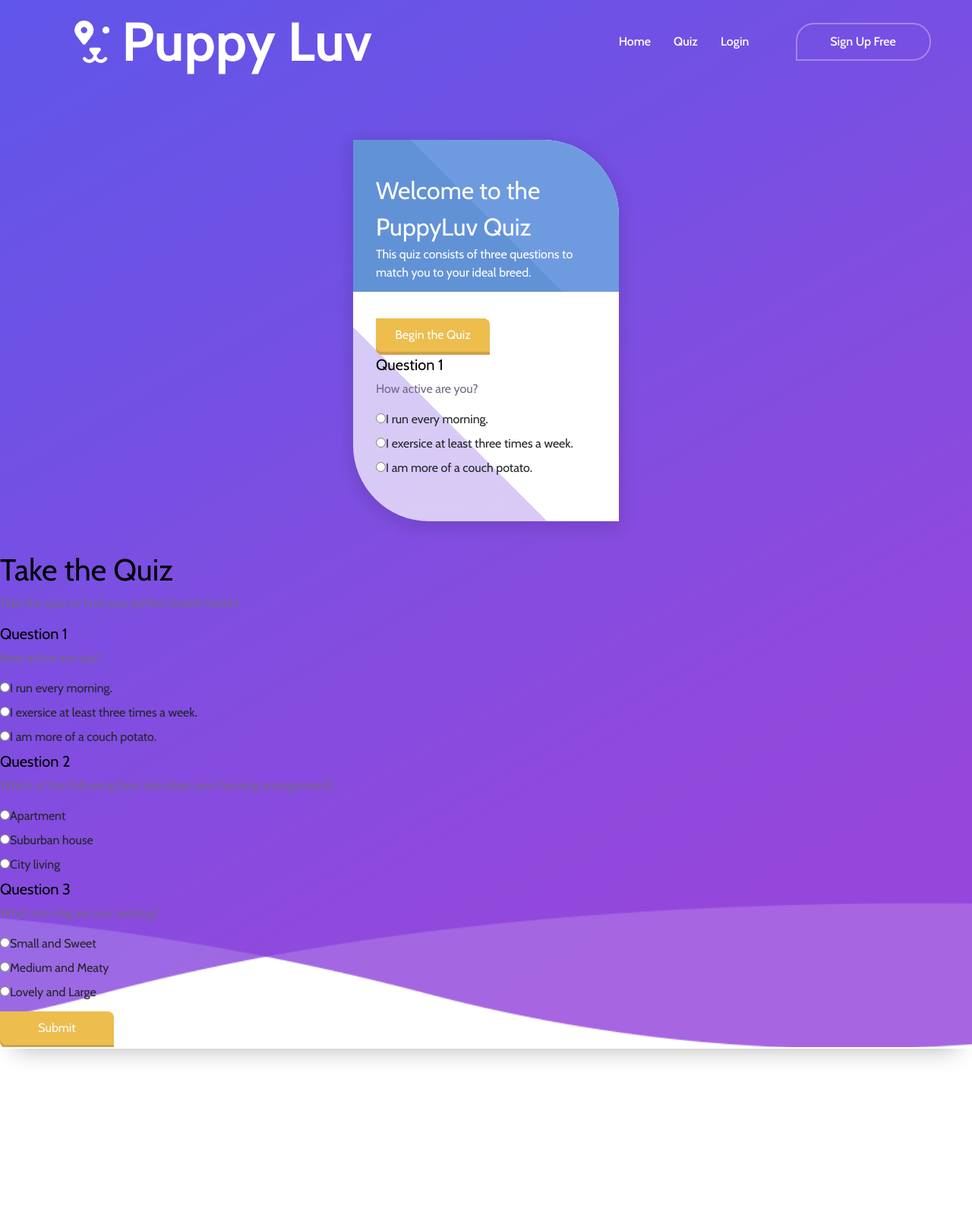
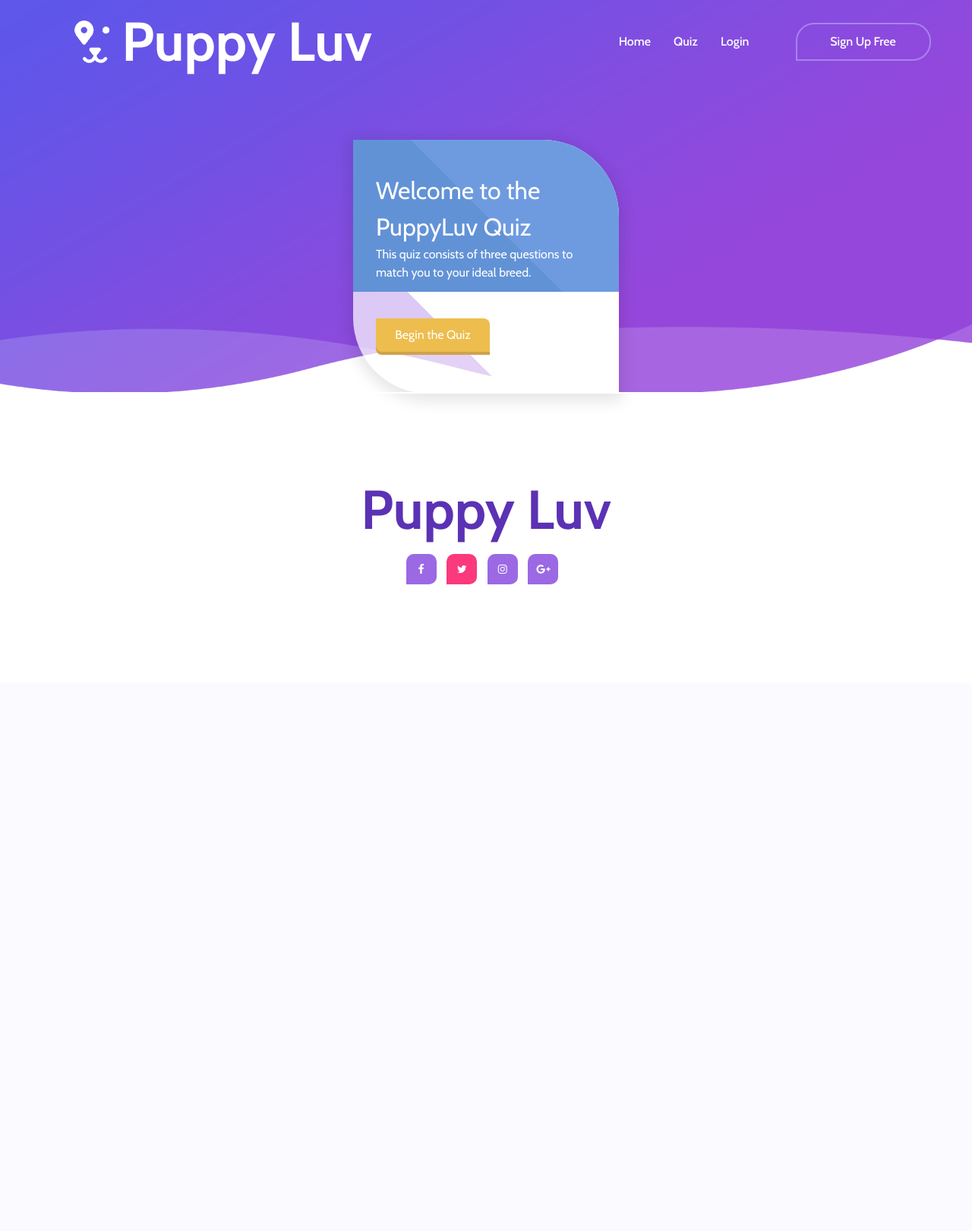
Before and after one commit to pdahl95/puppyLuv, a PHP site: page /finalProject/quixtest.html in a window 1280 px wide. Shown: the top 1620 px of the page at 76% size. After the commit the page ends 769 px from the top, so only its background shows below. Run offline with PHP 8.4, Linux system fonts and the light colour scheme.

Commit message:
quiz functionality

```diff
--- a/finalProject/js/quizInteractivity.js
+++ b/finalProject/js/quizInteractivity.js
@@ -36,7 +36,7 @@ function checkQOne(event) {
       } else {
         scoreDisplay.innerHTML = '<p>Sorry, wrong answer.<br>Score: ' + score + '</p>';
       }
- }
+}
 
 function checkQTwo(event) {
   var answerQTwo = event.target.id;
@@ -57,10 +57,10 @@ function checkQTwo(event) {
 function checkQThree() {
 
     var thirdQComplete = document.getElementById('questionThree');
-    var fourthQuestion = document.getElementById('questionFour');
+    // var fourthQuestion = document.getElementById('questionFour');
 
     thirdQComplete.style.display = 'none';
-    fourthQuestion.style.display = 'block';
+    // fourthQuestion.style.display = 'block';
 
     var checkBoxes = document.getElementsByName('q3');
     var answersQThree = [];
@@ -94,23 +94,23 @@ function checkQThree() {
         }
 }
 
-function checkQFour() {
-  var fourthInput = document.getElementById('stringOrNumber').value;
-  var fourthInputLower = fourthInput.toLowerCase();
-  var fourthQComplete = document.getElementById('questionFour');
-  var showFinal = document.getElementById('finish');
-  finalScore = document.getElementById('finalScore');
+// function checkQFour() {
+//   var fourthInput = document.getElementById('stringOrNumber').value;
+//   var fourthInputLower = fourthInput.toLowerCase();
+//   var fourthQComplete = document.getElementById('questionFour');
+//   var showFinal = document.getElementById('finish');
+//   finalScore = document.getElementById('finalScore');
 
-    fourthQComplete.style.display = 'none';
-    showFinal.style.display = 'block';
+//     fourthQComplete.style.display = 'none';
+//     showFinal.style.display = 'block';
 
-  if ((parseInt(fourthInput) === 4) || (fourthInputLower === 'four')) {
-    score++;
-    checkFinalScore();
-    } else {
-      checkFinalScore();
-    }
-}
+//   if ((parseInt(fourthInput) === 4) || (fourthInputLower === 'four')) {
+//     score++;
+//     checkFinalScore();
+//     } else {
+//       checkFinalScore();
+//     }
+// }
 
 function checkFinalScore() {
   switch (score) {
--- a/finalProject/quixtest.html
+++ b/finalProject/quixtest.html
@@ -71,7 +71,6 @@
         </div>
     </header>
     <!-- ***** Header Area End ***** -->
-
     <!-- ***** Wellcome Area Start ***** -->
     <section class="wellcome_areaIMAGEGRID clearfix" id="home">
          <br><br><br>  <br><br><br>
@@ -91,120 +90,59 @@
         <button onclick="beginQuiz();">Begin the Quiz</button>
       </div>
        <!--start q1 test-->
-       <div class="question">
-				<h5>Question 1</h5>
-				<div class="answers">
-					<p>How active are you?</p>
-					<form action="">
-					  <input type="radio" id="q0A" name="answer0" v-on:click="answeredQuestion(0,'A')"><label for="q0A">I run every morning.</label><br>
-					  <input type="radio" id="q0B" name="answer0" v-on:click="answeredQuestion(0,'B')"><label for="q0B">I exersice at least three times a week.</label><br>
-					  <input type="radio" id="q0C" name="answer0" v-on:click="answeredQuestion(0,'C')"><label for="q0C">I am more of a couch potato.</label>
-					</form>
-				</div>
-			</div>
-
+      <div id="main">
       <!--start q1 actual-->
+      <div v-if="!finishedQuiz">
       <div id="questionOne" class="fadein" class="question">
         <h3>Question 1</h3>
         <div class="answers">
         <p>How active are you?</p>
-        <button id="temp" onclick="checkQOne(event);">Temperature</button>
-        <button id="windSpeed" onclick="checkQOne(event);">Wind Speed</button>
-        <button id="AtmosPress" onclick="checkQOne(event);">Atmospheric Pressure</button>
+        <form action="">
+			<input type="radio" id="q0A"  name="answer0" v-on:click="answeredQuestion(0,'A')" onclick="checkQOne(event);"><label for="q0A">I run every morning.</label><br>
+			<input type="radio" id="q0B"  name="answer0" v-on:click="answeredQuestion(0,'B')" onclick="checkQOne(event);"><label for="q0B">I exersice at least three times a week.</label><br>
+			<input type="radio" id="q0C"  name="answer0" v-on:click="answeredQuestion(0,'C')" onclick="checkQOne(event);"><label for="q0C">I am more of a couch potato.</label>
+		</form>
+        <!--<button id="temp" onclick="checkQOne(event);">Temperature</button>-->
+        <!--<button id="windSpeed" onclick="checkQOne(event);">Wind Speed</button>-->
+        <!--<button id="AtmosPress" onclick="checkQOne(event);">Atmospheric Pressure</button>-->
       </div>
       </div>
+      <!--q2 test-->
 
+      <!--q2 actual-->
 
-
-      <div id="questionTwo" class="fadein">
-        <h3>Question 2:</h3>
-        <p>Click on the image below that depicts:</p>
+      <div id="questionTwo" class="fadein" class="question">
+        <h3>Question 2</h3>
+        <p>Which of the following best describes your housing arrangement?</p>
         <div id="randomWeatherDisp"></div>
         <div class="images">
-          <img src="https://image.ibb.co/fKgav6/rain.png" alt="rainy day" id="rain" onclick="checkQTwo(event);">
-          <img src="https://image.ibb.co/jpKTF6/sun.png" alt="wind farm" id="sun" onclick="checkQTwo(event);">
-          <img src="https://image.ibb.co/jypjoR/clouds.png" alt="beautiful clouds" id="clouds" onclick="checkQTwo(event);">
+          <img src="img/house.png" alt="rainy day" id="rain" id="q1A" name="answer1" onclick="checkQTwo(event);" v-on:click="answeredQuestion(1,'A')"><label for="q1A"></label>
+          <img src="img/med-house.png" alt="wind farm" id="sun" id="q1B" name="answer1" onclick="checkQTwo(event);" v-on:click="answeredQuestion(1,'B')"><label for="q1B"></label>
+          <img src="img/apartment.png" alt="beautiful clouds" id="clouds" id="q1C" name="answer1" onclick="checkQTwo(event);" v-on:click="answeredQuestion(1,'C')"><label for="q1C"></label>
         </div>
       </div>
-      <div id="questionThree" class="fadein">
-        <h3>Question 3:</h3>
-        <p>Which of the below are a type of cloud? (Check all 3 correct answers)</p>
-        <div class="boxes">
-          <p>
-          <input type="checkbox" id="mammatus" value="mammatus" name="q3">
-          <label for="mammatus">Mammatus</label>
-          </p>
-          <p>
-          <input type="checkbox" id="elephant" value="elephant" name="q3">
-          <label for="elephant">Elephant</label>
-          </p>
-          <p>
-          <input type="checkbox" id="cumulus" value="cumulus" name="q3">
-          <label for="cumulus">Cumulus</label>
-          </p>
-          <p>
-          <input type="checkbox" id="nimbus" value="nimbus" name="q3">
-          <label for="nimbus">Nimbus</label>
-          </p>
-        </div>
-        <button onclick="checkQThree();">Submit Answer</button>
-      </div>
+      <!--question3 transition-->
 
-      <div id="finish" class="fadein">
-        <p>You've completed the quiz with a score of:</p>
-        <div id="finalScore"></div>
-        <button id="resetButton" onclick="window.location.href=window.location.href">Play Again</button>
-      </div>
-    </section>
-  </section>
-<!--</section>-->
-
-
-  <!--///////////////// end of new quiz section //////////////////-->
-
- 	<div id="main">
-		<h1>Take the Quiz</h1>
-		<p>Take the quiz to find your perfect breed match!</p>
-
-		<div v-if="!finishedQuiz">
-			<div class="question">
-				<h5>Question 1</h5>
-				<div class="answers">
-					<p>How active are you?</p>
-					<form action="">
-					  <input type="radio" id="q0A" name="answer0" v-on:click="answeredQuestion(0,'A')"><label for="q0A">I run every morning.</label><br>
-					  <input type="radio" id="q0B" name="answer0" v-on:click="answeredQuestion(0,'B')"><label for="q0B">I exersice at least three times a week.</label><br>
-					  <input type="radio" id="q0C" name="answer0" v-on:click="answeredQuestion(0,'C')"><label for="q0C">I am more of a couch potato.</label>
-					</form>
-				</div>
-			</div>
-			<div class="question">
-				<h5>Question 2</h5>
-				<div class="answers">
-					<p>Which of the following best describes your housing arrangement?</p>
-					<form action="">
-					  <input type="radio" id="q1A" name="answer1" v-on:click="answeredQuestion(1,'A')"><label for="q1A">Apartment</label><br>
-					  <input type="radio" id="q1B" name="answer1" v-on:click="answeredQuestion(1,'B')"><label for="q1B">Suburban house</label><br>
-					  <input type="radio" id="q1C" name="answer1" v-on:click="answeredQuestion(1,'C')"><label for="q1C">City living</label>
-					</form>
-				</div>
-			</div>
-			<div class="question">
-				<h5>Question 3</h5>
-				<div class="answers">
+      <!--question 3 start-->
+      <div id="questionThree" class="fadein" class="question">
+        <h3>Question 3</h3>
         <p>What size dog are you seeking?</p>
         	<form action="">
 				<input type="radio" id="q2A" name="answer2" v-on:click="answeredQuestion(2,'A')"><label for="q2A">Small and Sweet</label><br>
 				<input type="radio" id="q2B" name="answer2" v-on:click="answeredQuestion(2,'A')"><label for="q2B">Medium and Meaty</label><br>
 				<input type="radio" id="q2C" name="answer2" v-on:click="answeredQuestion(2,'A')"><label for="q2C">Lovely and Large</label>
 			</form>
+
+        <!--<button onclick="checkQThree();">Submit Answer</button>-->
+        	<div id="buttondiv">
+				<button v-on:click="finishedQuizFunction" onclick="checkQThree();" :disabled="!enableSubmit">Submit</button>
 			</div>
       </div>
-			<div id="buttondiv">
-				<button v-on:click="finishedQuizFunction" :disabled="!enableSubmit">Submit</button>
      </div>
 
-		</div>
+      <div id="finish" class="fadein">
+        <!--<p>You've completed the quiz with a score of:</p>-->
+        <!--<div id="finalScore"></div>-->
         <div v-else>
 			<div v-if="loadingResult">
 				<p>Loading...</p>
@@ -217,7 +155,72 @@
 			</div>
 		</div>
 
+        <button id="resetButton" onclick="window.location.href=window.location.href">Play Again</button>
       </div>
+      </div>
+    </section>
+  </section>
+<!--</section>-->
+
+
+  <!--///////////////// end of new quiz section //////////////////-->
+
+ <!--	<div id="main">-->
+	<!--	<h1>Take the Quiz</h1>-->
+	<!--	<p>Take the quiz to find your perfect breed match!</p>-->
+
+	<!--	<div v-if="!finishedQuiz">-->
+	<!--		<div class="question">-->
+	<!--			<h5>Question 1</h5>-->
+	<!--			<div class="answers">-->
+	<!--				<p>How active are you?</p>-->
+	<!--				<form action="">-->
+	<!--				  <input type="radio" id="q0A" name="answer0" v-on:click="answeredQuestion(0,'A')"><label for="q0A">I run every morning.</label><br>-->
+	<!--				  <input type="radio" id="q0B" name="answer0" v-on:click="answeredQuestion(0,'B')"><label for="q0B">I exersice at least three times a week.</label><br>-->
+	<!--				  <input type="radio" id="q0C" name="answer0" v-on:click="answeredQuestion(0,'C')"><label for="q0C">I am more of a couch potato.</label>-->
+	<!--				</form>-->
+	<!--			</div>-->
+	<!--		</div>-->
+	<!--		<div class="question">-->
+	<!--			<h5>Question 2</h5>-->
+	<!--			<div class="answers">-->
+	<!--				<p>Which of the following best describes your housing arrangement?</p>-->
+	<!--				<form action="">-->
+	<!--				  <input type="radio" id="q1A" name="answer1" v-on:click="answeredQuestion(1,'A')"><label for="q1A">Apartment</label><br>-->
+	<!--				  <input type="radio" id="q1B" name="answer1" v-on:click="answeredQuestion(1,'B')"><label for="q1B">Suburban house</label><br>-->
+	<!--				  <input type="radio" id="q1C" name="answer1" v-on:click="answeredQuestion(1,'C')"><label for="q1C">City living</label>-->
+	<!--				</form>-->
+	<!--			</div>-->
+	<!--		</div>-->
+	<!--		<div class="question">-->
+	<!--			<h5>Question 3</h5>-->
+	<!--			<div class="answers">-->
+	<!--				<p>What size dog are you seeking?</p>-->
+	<!--				<form action="">-->
+	<!--				  <input type="radio" id="q2A" name="answer2" v-on:click="answeredQuestion(2,'A')"><label for="q2A">Small and Sweet</label><br>-->
+	<!--				  <input type="radio" id="q2B" name="answer2" v-on:click="answeredQuestion(2,'A')"><label for="q2B">Medium and Meaty</label><br>-->
+	<!--				  <input type="radio" id="q2C" name="answer2" v-on:click="answeredQuestion(2,'A')"><label for="q2C">Lovely and Large</label>-->
+	<!--				</form>-->
+	<!--			</div>-->
+	<!--		</div>-->
+	<!--		<div id="buttondiv">-->
+	<!--			<button v-on:click="finishedQuizFunction" :disabled="!enableSubmit">Submit</button>-->
+	<!--		</div>-->
+
+	<!--	</div>-->
+	<!--	<div v-else>-->
+	<!--		<div v-if="loadingResult">-->
+	<!--			<p>Loading...</p>-->
+	<!--		</div>-->
+	<!--		<div v-else>-->
+	<!--			<img v-bind:src="current.message"> <br>-->
+	<!--			<div id="takeagain">-->
+	<!--				<button v-on:click="again">Take again</button>-->
+	<!--			</div>-->
+	<!--		</div>-->
+	<!--	</div>-->
+
+	<!--</div>-->
     </section>
     <!-- ***** Wellcome Area End ***** -->
     <!-- ***** Footer Area Start ***** -->
--- a/finalProject/style.css
+++ b/finalProject/style.css
@@ -1445,7 +1445,7 @@ p {
 }
 
 #temp::before {
-  content: url("https://image.ibb.co/e2Pwk6/celc.png");
+  content: url("img/run.png");
   margin-right: 20px;
   border: 2px solid #fff;
   padding: 5px;
```
Also changed, not shown: finalProject/img/apartment.png (added), finalProject/img/couch.png (added), finalProject/img/gym.png (added), finalProject/img/house.png (added), finalProject/img/med-house.png (added), finalProject/img/run.png (added). Lines whose indentation alone changed are shown as unchanged.
